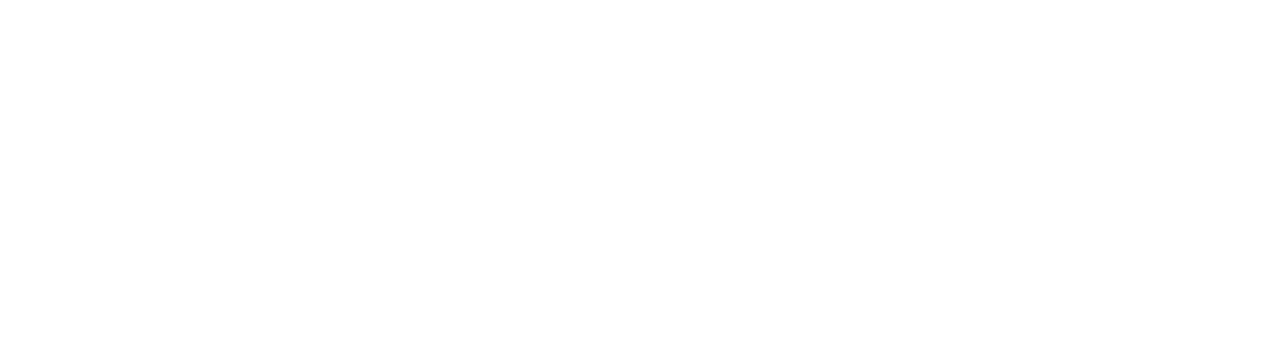
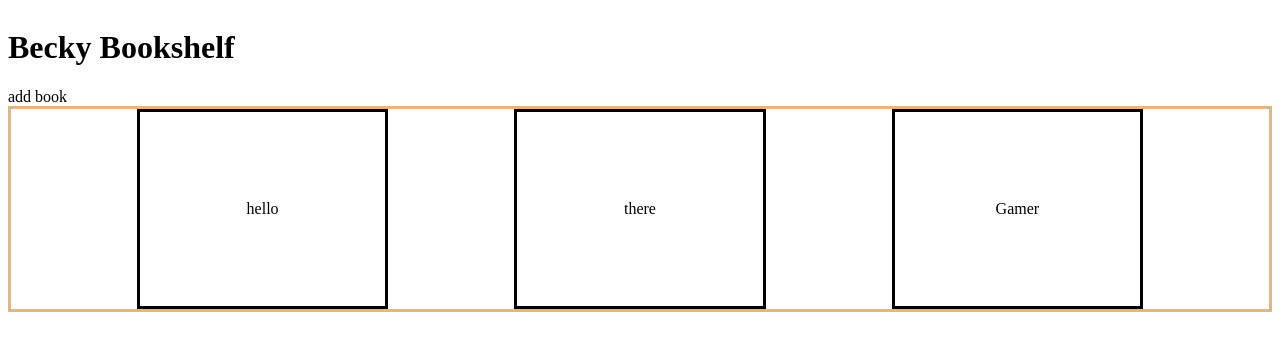
Before and after one commit to regularJo96/becky-books, a Django app: page /bookshelf/ in a window 1280 px wide. Before the commit the part shown is empty. Shown: the top 351 px of the page. Run offline with Django 4.2, Linux system fonts and the light colour scheme.

Commit message:
added early stages of an add book form, along with a style sheet.

```diff
--- /dev/null
+++ b/blog/static/blog/css/add.css
@@ -0,0 +1,3 @@
+.grid-container{
+    display: inline-block;
+}
--- /dev/null
+++ b/blog/static/blog/css/bookshelf.css
@@ -0,0 +1,18 @@
+.grid-container{
+    display: grid;
+    grid-template-rows: 20% 80%;
+}
+
+.shelf{
+    border: solid;
+    border-color: burlywood;
+    display: grid;
+    grid-template-columns: 10% 20% 10% 20% 10% 20% 10%;
+    grid-template-rows: 200px;
+}
+
+.book{
+    display: flex;
+    justify-content: center;
+    align-items: center;
+}
--- a/blog/templates/blog/bookshelf.html
+++ b/blog/templates/blog/bookshelf.html
@@ -0,0 +1,40 @@
+{% extends 'blog/base/base.html' %}
+
+{% load static %}
+
+{% block links%}
+<link rel="stylesheet" href="{% static 'blog/css/bookshelf.css' %}">
+<script type="text/javascript" src="{% static 'blog/js/bookshelf.js'%}"></script>
+{% endblock %}
+
+{% block body %}
+
+<div class="grid-container"></div>
+    <div>
+        <h1>
+            Becky Bookshelf
+        </h1>
+    </div>
+
+    <a href="{% url 'add_book' %}" style="text-decoration: none; color: black;">
+        add book
+    </a>
+
+    <div class="shelf">
+        <div></div>
+        <div class="book" style="border: solid;">
+            hello
+        </div>
+        <div></div>
+        <div class="book" style="border: solid;">
+            there
+        </div>
+        <div></div>
+        <div class="book" style="border: solid;">
+            Gamer
+        </div>
+        <div></div>
+    </div>
+
+</div>
+{% endblock %}
--- a/blog/urls.py
+++ b/blog/urls.py
@@ -6,5 +6,6 @@
     path('home/', views.home, name='home'),
     path('blog/', views.blog, name='blog'),
     path('academia/', views.academia, name='academia'),
-    path('bookshelf/', views.bookshelf, name='bookshelf')
+    path('bookshelf/', views.bookshelf, name='bookshelf'),
+    path('add-book/', views.add, name='add_book')
 ]
--- a/blog/views.py
+++ b/blog/views.py
@@ -13,3 +13,6 @@
 
 def academia(request):
     return render(request, 'blog/academia.html', {})
+
+def add(request):
+    return render(request, 'blog/add.html', {})
```
Also changed, not shown: blog/static/blog/css/home.css (+19 -0 lines), blog/templates/blog/add.html (added, +31 -0 lines), blog/static/blog/js/bookshelf.js (added).
